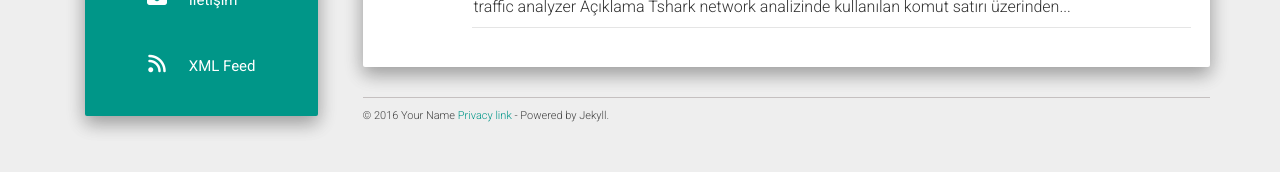
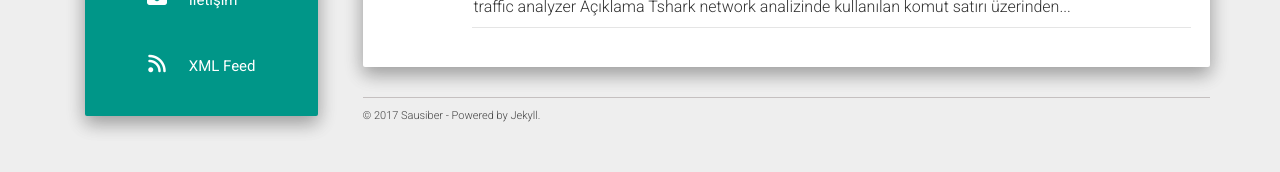
Before and after one commit to sausiber/old-website, a Jekyll site: the page built from index.html, in a window 1280 px wide. Shown: the part 526-698 px from the top of the page. Built offline with Jekyll 4.4.1, drawn with Linux system fonts in a browser that asks for light colours; nearby versions of some CDN libraries; the list of posts is cut into pages by our own code.

Commit message:
Footer Düzenlendi
Footer Düzenlendi

```diff
--- a/_includes/footer.html
+++ b/_includes/footer.html
@@ -1,5 +1,5 @@
 <footer>
-  © 2016 Your Name <a href="#">Privacy link</a> - Powered by Jekyll.
+  © 2017 Sausiber <a href="http://sausiber.org"></a> - Powered by Jekyll.
 </footer>
 <div align="center">
   <script async src="https://pagead2.googlesyndication.com/pagead/js/adsbygoogle.js"></script>
```
